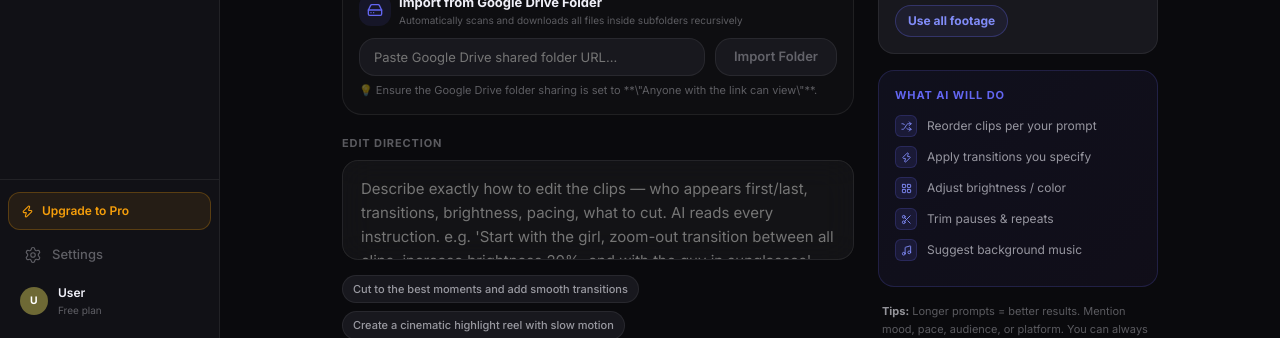
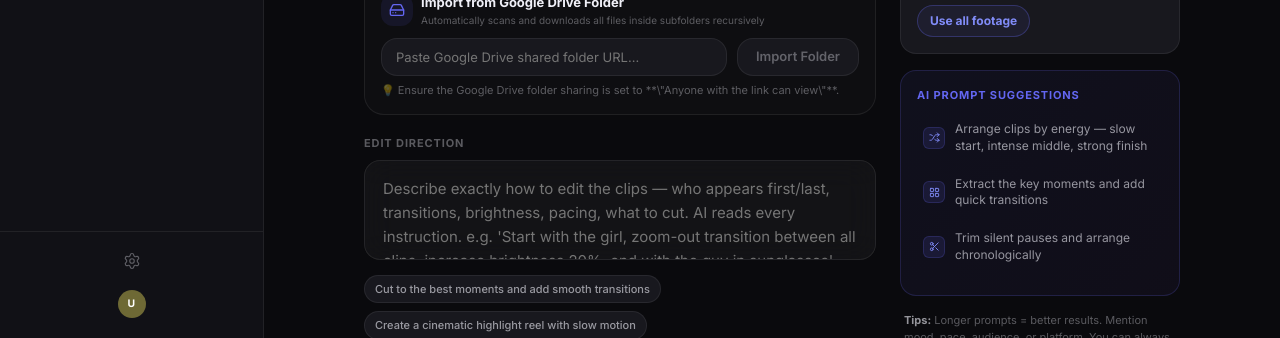
Before and after one commit to nithya-anika/Vydeo_AI_2, a Next.js app in the folder app/: page /footage in a window 1280 px wide. Shown: the part 462-800 px from the top of the page. Built offline with nearby package versions, Linux system fonts and the light colour scheme; no server answers.

Commit message:
feat: replace static info block with clickable AI Prompt Suggestions in Footage workspace
- Focuses explicitly on clip arrangement, timing, and transitions.

- Upgrades the 'What AI will do' section into interactive suggestions that auto-populate the main text area on click.

```diff
--- a/app/src/app/(protected)/footage/page.tsx
+++ b/app/src/app/(protected)/footage/page.tsx
@@ -966,23 +966,32 @@
               </div>
             </div>
 
-            {/* What AI will do */}
+            {/* AI Prompt Suggestions */}
             <div style={{
               background: "linear-gradient(135deg, rgba(99,102,241,0.07) 0%, rgba(139,92,246,0.05) 100%)",
               border: "1px solid rgba(99,102,241,0.2)",
               borderRadius: "var(--r-xl)", padding: "16px",
             }}>
               <div style={{ fontSize: 11, fontWeight: 700, color: "var(--accent)", letterSpacing: "0.08em", textTransform: "uppercase", marginBottom: 12 }}>
-                What AI will do
+                AI Prompt Suggestions
               </div>
               {[
-                { icon: Shuffle, label: "Reorder clips per your prompt" },
-                { icon: Zap, label: "Apply transitions you specify" },
-                { icon: LayoutGrid, label: "Adjust brightness / color" },
-                { icon: Scissors, label: "Trim pauses & repeats" },
-                { icon: Music, label: "Suggest background music" },
-              ].map(({ icon: Icon, label }) => (
-                <div key={label} style={{ display: "flex", alignItems: "center", gap: 10, marginBottom: 9, fontSize: 12, color: "var(--text-secondary)" }}>
+                { icon: Shuffle, label: "Arrange clips by energy — slow start, intense middle, strong finish" },
+                { icon: LayoutGrid, label: "Extract the key moments and add quick transitions" },
+                { icon: Scissors, label: "Trim silent pauses and arrange chronologically" },
+              ].map(({ icon: Icon, label }, i) => (
+                <div
+                  key={i}
+                  onClick={() => setPrompt(label)}
+                  style={{
+                    display: "flex", alignItems: "center", gap: 10, marginBottom: 9,
+                    fontSize: 12, color: "var(--text-secondary)", cursor: "pointer",
+                    padding: "6px", borderRadius: "var(--r-sm)",
+                    transition: "background 0.15s ease",
+                  }}
+                  onMouseEnter={e => e.currentTarget.style.background = "rgba(99,102,241,0.08)"}
+                  onMouseLeave={e => e.currentTarget.style.background = "transparent"}
+                >
                   <div style={{
                     width: 22, height: 22, borderRadius: "var(--r-sm)",
                     background: "rgba(99,102,241,0.12)", border: "1px solid rgba(99,102,241,0.2)",
@@ -990,7 +999,7 @@
                   }}>
                     <Icon size={11} color="var(--accent-light)" />
                   </div>
-                  {label}
+                  <span style={{ lineHeight: 1.4 }}>{label}</span>
                 </div>
               ))}
             </div>
```
